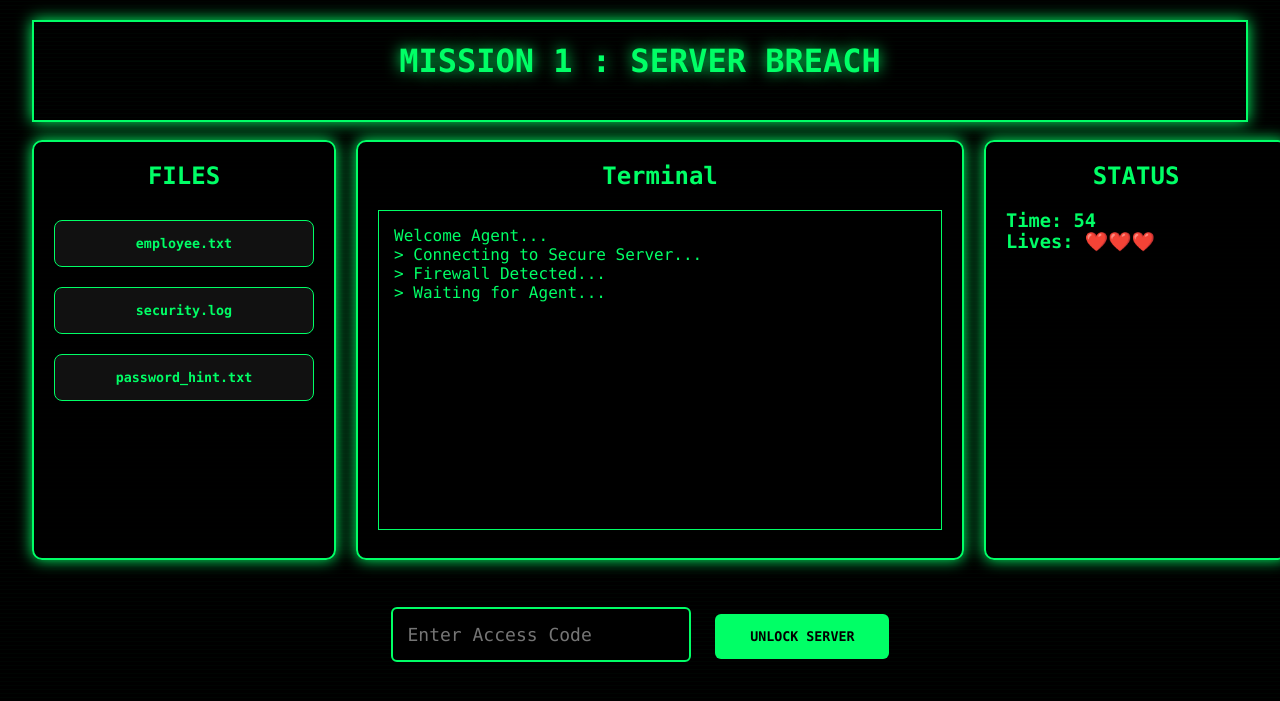
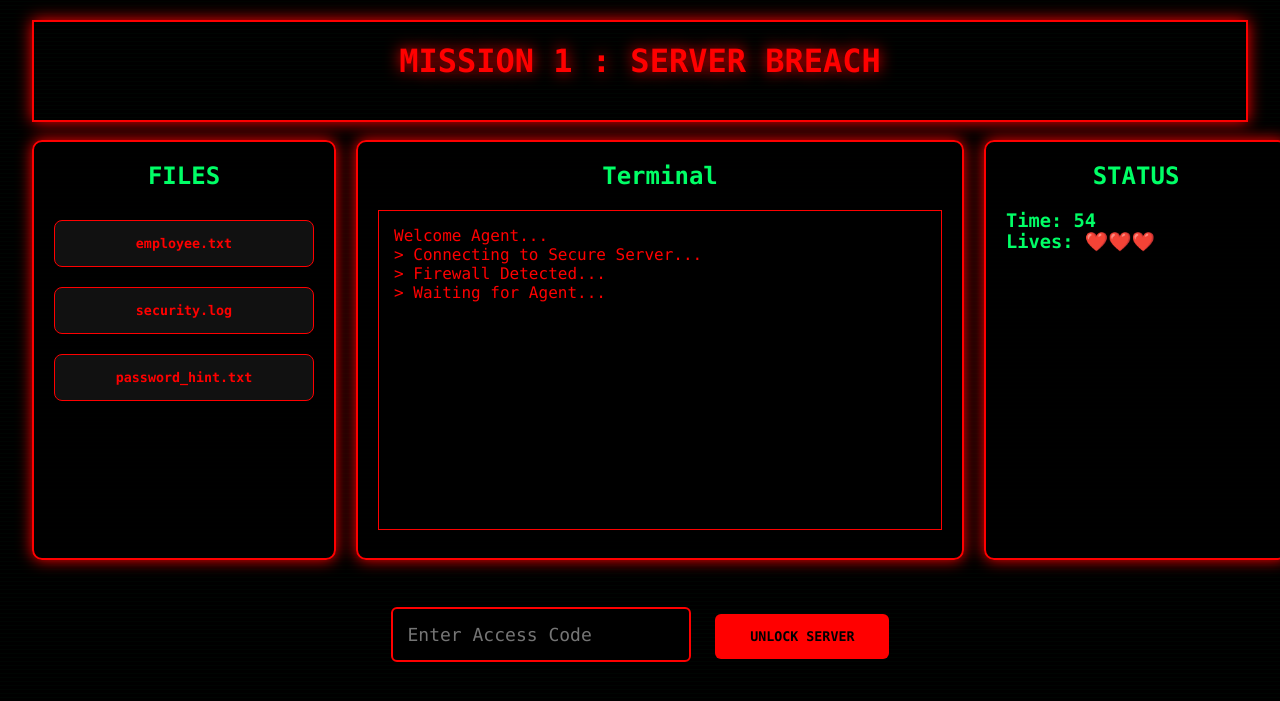
Before and after one commit to AnuNarendra101/CyberEscape0.1, a Flask app: page /mission in a window 1280 px wide. Shown: the top 701 px of the page. Run offline with Flask 3, Linux system fonts and the light colour scheme.

Commit message:
Update mission.css

```diff
--- a/static/mission.css
+++ b/static/mission.css
@@ -1,194 +1,191 @@
-*{
-    margin:0;
-    padding:0;
-    box-sizing:border-box;
-    font-family:Consolas, monospace;
+* {
+    margin: 0;
+    padding: 0;
+    box-sizing: border-box;
+    font-family: Consolas, monospace;
 }
 
-body{
-    background:#000;
-    color:#00ff66;
-    font-family:Consolas,monospace;
-    overflow:hidden;
-    position:relative;
+body {
+    background: #000;
+    color: #ff0000;
+    font-family: Consolas, monospace;
+    overflow: hidden;
+    position: relative;
 }
 
-/* Matrix Background */
-#matrix{
-    position:fixed;
-    width:100%;
-    height:100%;
-    top:0;
-    left:0;
-    z-index:-1;
+/* Red Matrix Background */
+#matrix {
+    position: fixed;
+    width: 100%;
+    height: 100%;
+    top: 0;
+    left: 0;
+    z-index: -1;
 }
 
-.game{
-    width:95%;
-    margin:20px auto;
+/* Main Game */
+.game {
+    width: 95%;
+    margin: 20px auto;
 }
 
-.header{
-    text-align:center;
-    padding:20px;
-    border:2px solid #00ff66;
-    box-shadow:0 0 15px #00ff66;
-    margin-bottom:20px;
+/* Header */
+.header {
+    text-align: center;
+    padding: 20px;
+    border: 2px solid #ff0000;
+    box-shadow: 0 0 15px #ff0000;
+    margin-bottom: 20px;
 }
 
-.header h1{
-    color:#00ff66;
-    text-shadow:0 0 15px #00ff66;
+.header h1 {
+    color: #ff0000;
+    text-shadow: 0 0 15px #ff0000;
 }
 
-.main{
-    display:grid;
-    grid-template-columns:25% 50% 25%;
-    gap:20px;
+/* Main Layout */
+.main {
+    display: grid;
+    grid-template-columns: 25% 50% 25%;
+    gap: 20px;
 }
 
+/* Panels */
 .left-panel,
 .center-panel,
-.right-panel{
+.right-panel {
+    background: rgba(0, 0, 0, 0.8);
 
-    background:rgba(0,0,0,.8);
+    border: 2px solid #ff0000;
 
-    border:2px solid #00ff66;
+    border-radius: 10px;
 
-    border-radius:10px;
+    padding: 20px;
 
-    padding:20px;
+    box-shadow: 0 0 15px #ff0000;
 
-    box-shadow:0 0 15px #00ff66;
-
-    min-height:420px;
+    min-height: 420px;
 }
 
+/* Panel Headings */
 .left-panel h2,
 .center-panel h2,
-.right-panel h2{
-
-    text-align:center;
-
-    margin-bottom:20px;
+.right-panel h2 {
+    text-align: center;
+    margin-bottom: 20px;
 }
 
-.left-panel button{
+/* File Buttons */
+.left-panel button {
+    width: 100%;
 
-    width:100%;
+    margin: 10px 0;
 
-    margin:10px 0;
+    padding: 15px;
 
-    padding:15px;
+    background: #111;
 
-    background:#111;
+    color: #ff0000;
 
-    color:#00ff66;
+    border: 1px solid #ff0000;
 
-    border:1px solid #00ff66;
+    cursor: pointer;
 
-    cursor:pointer;
-
-    transition:.3s;
+    transition: 0.3s;
 }
 
-.left-panel button:hover{
+/* Button Hover */
+.left-panel button:hover {
+    background: #ff0000;
 
-    background:#00ff66;
-
-    color:black;
+    color: black;
 }
 
-#terminal{
+/* Terminal */
+#terminal {
+    height: 320px;
 
-    height:320px;
+    overflow: auto;
 
-    overflow:auto;
+    background: black;
 
-    background:black;
+    color: #ff0000;
 
-    color:#00ff66;
+    padding: 15px;
 
-    padding:15px;
-
-    border:1px solid #00ff66;
+    border: 1px solid #ff0000;
 }
 
-.bottom{
+/* Bottom Section */
+.bottom {
+    margin-top: 25px;
 
-    margin-top:25px;
-
-    text-align:center;
+    text-align: center;
 }
 
-.bottom input{
+/* Input */
+.bottom input {
+    width: 300px;
 
-    width:300px;
+    padding: 15px;
 
-    padding:15px;
+    background: black;
 
-    background:black;
+    color: #ff0000;
 
-    color:#00ff66;
+    border: 2px solid #ff0000;
 
-    border:2px solid #00ff66;
+    border-radius: 6px;
 
-    border-radius:6px;
-
-    font-size:18px;
+    font-size: 18px;
 }
 
-.bottom button{
+/* Submit Button */
+.bottom button {
+    padding: 15px 35px;
 
-    padding:15px 35px;
+    margin-left: 15px;
 
-    margin-left:15px;
+    background: #ff0000;
 
-    background:#00ff66;
+    color: black;
 
-    color:black;
+    border: none;
 
-    border:none;
+    font-weight: bold;
 
-    font-weight:bold;
+    cursor: pointer;
 
-    cursor:pointer;
+    border-radius: 6px;
 
-    border-radius:6px;
-
-    transition:.3s;
+    transition: 0.3s;
 }
 
-.bottom button:hover{
+/* Submit Hover */
+.bottom button:hover {
+    transform: scale(1.05);
 
-    transform:scale(1.05);
-
-    box-shadow:0 0 20px #00ff66;
+    box-shadow: 0 0 20px #ff0000;
 }
 
-
 /* Floating Animation */
-
 .left-panel,
 .center-panel,
-.right-panel{
-
+.right-panel {
     animation: floatBox 3s ease-in-out infinite;
-
 }
 
-@keyframes floatBox{
+@keyframes floatBox {
 
-0%{
-    transform:translateY(0);
+    0% {
+        transform: translateY(0);
+    }
+
+    50% {
+        transform: translateY(-6px);
+    }
+
+    100% {
+        transform: translateY(0);
+    }
 }
-
-50%{
-    transform:translateY(-6px);
-}
-
-100%{
-    transform:translateY(0);
-}
-
-}
```
